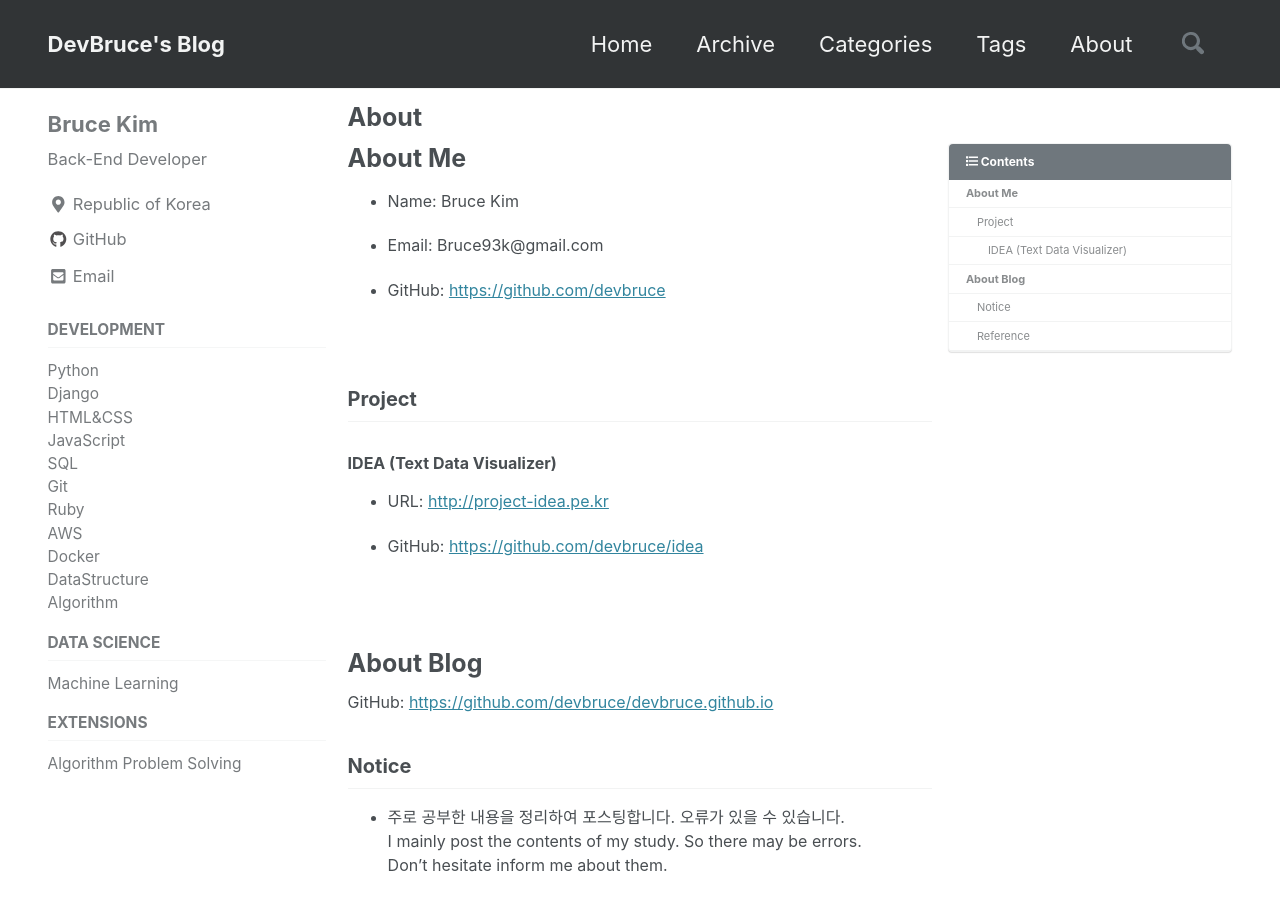
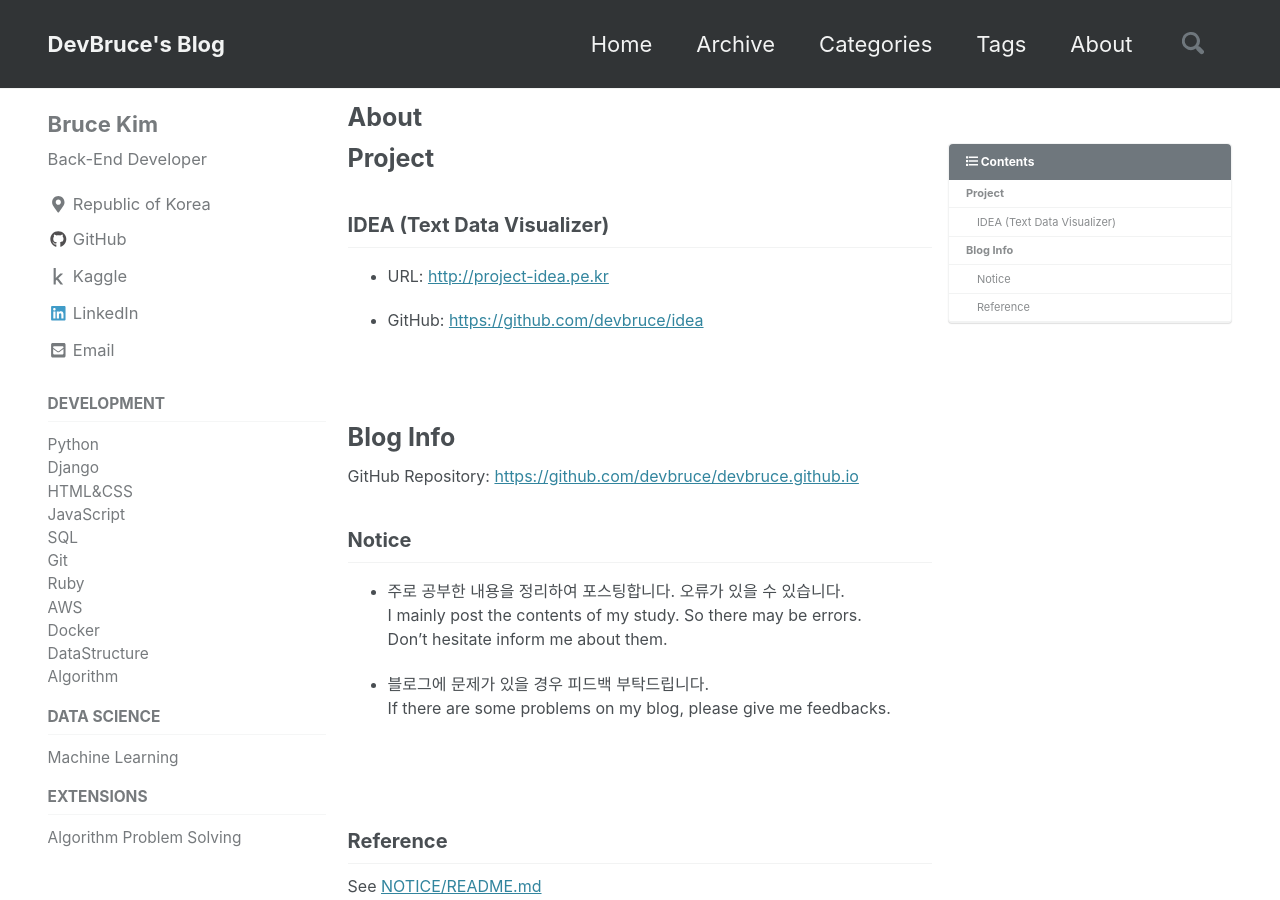
Before and after one commit to devbruce/devbruce.github.io, a Jekyll site: the page built from _pages/about.md, in a window 1280 px wide and 900 px high. Built offline with Jekyll 4.4.1, drawn with Linux system fonts in a browser that asks for light colours; cached includes are drawn as plain includes; nearby versions of some CDN libraries.

Commit message:
Modify author link and about page

```diff
--- a/_config.yml
+++ b/_config.yml
@@ -107,26 +107,17 @@ author:
   avatar           : # path of avatar image, e.g. "/assets/images/bio-photo.jpg"
   bio              : "Back-End Developer"
   location         : "Republic of Korea"
-  email            : "Bruce93k@gmail.com"
+  email            : "bruce93k@gmail.com"
   links:
-    - label: "Email"
-      icon: "fas fa-fw fa-envelope-square"
-      # url: mailto:Bruce93k@gmail.com
-    - label: "Website"
-      icon: "fas fa-fw fa-link"
-      # url: "https://your-website.com"
-    - label: "Twitter"
-      icon: "fab fa-fw fa-twitter-square"
-      # url: "https://twitter.com/"
-    - label: "Facebook"
-      icon: "fab fa-fw fa-facebook-square"
-      # url: "https://facebook.com/"
     - label: "GitHub"
       icon: "fab fa-fw fa-github"
       url: "https://github.com/devbruce"
-    - label: "Instagram"
-      icon: "fab fa-fw fa-instagram"
-      # url: "https://instagram.com/"
+    - label: "Kaggle"
+      icon: "fab fa-fw fa-kaggle"
+      url: "https://www.kaggle.com/devbruce"
+    - label: "LinkedIn"
+      icon: "fab fa-fw fa-linkedin"
+      url: "https://www.linkedin.com/in/devbruce/"
 
 # Site Footer
 footer:
--- a/_pages/about.md
+++ b/_pages/about.md
@@ -8,19 +8,9 @@ toc_sticky: true
 
 ---
 
-# About Me
+# Project
 
-- Name: Bruce Kim
-
-- Email: Bruce93k@gmail.com
-
-- GitHub: <https://github.com/devbruce>
-
-<br>
-
-## Project
-
-### IDEA (Text Data Visualizer)
+## IDEA (Text Data Visualizer)
 
 - URL: <http://project-idea.pe.kr>
 
@@ -28,9 +18,9 @@ toc_sticky: true
 
 <br><br>
 
-# About Blog
+# Blog Info
 
-GitHub: <https://github.com/devbruce/devbruce.github.io>
+GitHub Repository: <https://github.com/devbruce/devbruce.github.io>
 
 ## Notice
 
```
